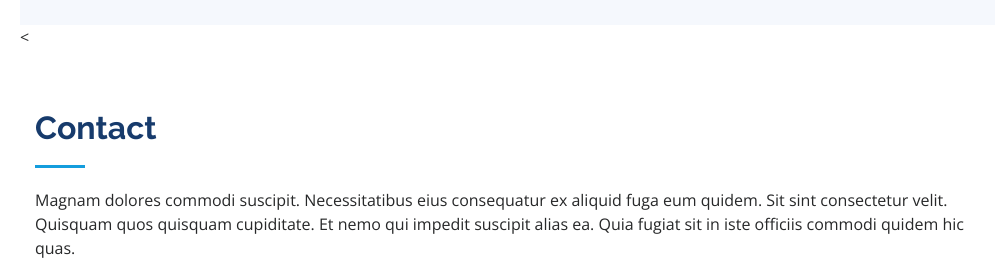
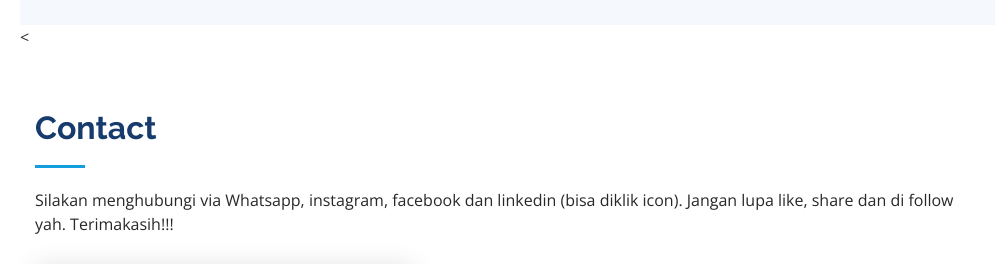
Before and after one commit to rianrajaa/rianraja.github.io, a plain HTML site: page index.html in a window 1280 px wide. Shown: the part 6395-6659 px from the top of the page, without its empty margins (280-1275 px from the left). Drawn offline with nearby package versions, Linux system fonts and the light colour scheme.

Commit message:
menambah keterangan di kontak

```diff
--- a/index.html
+++ b/index.html
@@ -606,10 +606,7 @@
         <div class="container">
           <div class="section-title">
             <h2>Contact</h2>
-            <p>
-              Magnam dolores commodi suscipit. Necessitatibus eius consequatur ex aliquid fuga eum quidem. Sit sint consectetur velit. Quisquam quos quisquam cupiditate. Et nemo qui impedit suscipit alias ea. Quia fugiat sit in iste
-              officiis commodi quidem hic quas.
-            </p>
+            <p>Silakan menghubungi via Whatsapp, instagram, facebook dan linkedin (bisa diklik icon). Jangan lupa like, share dan di follow yah. Terimakasih!!!</p>
           </div>
 
           <div class="row" data-aos="fade-in">
```
